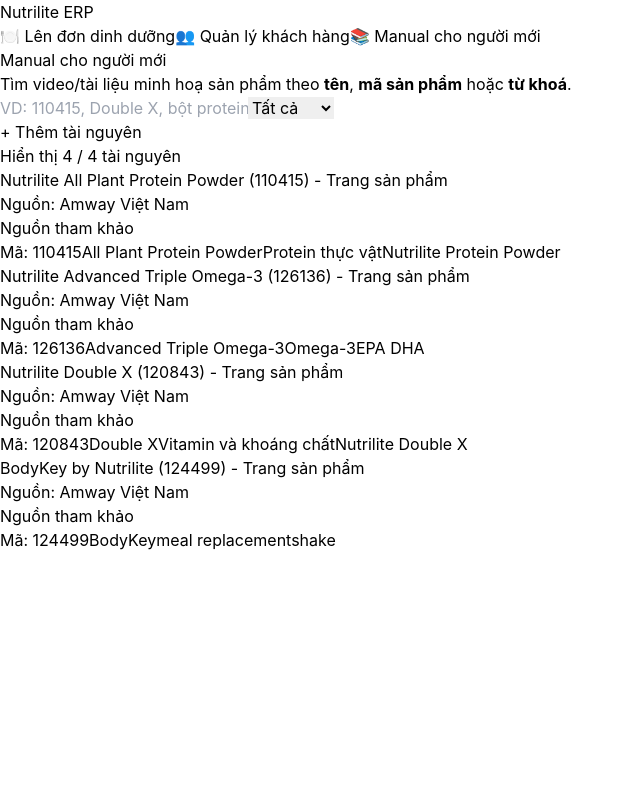
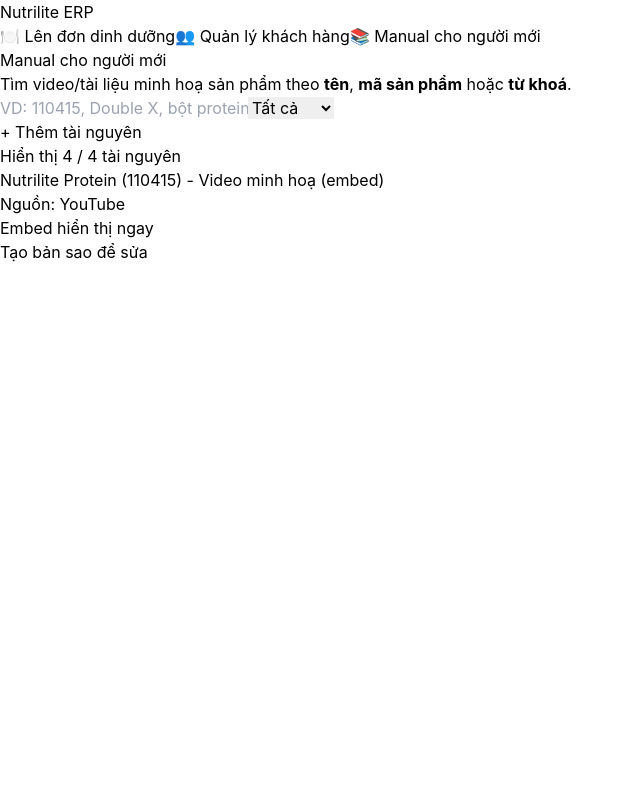
Before and after one commit to lqdon1991/app-len-don, a React (Vite) app: page / in a window 1280 px wide. Both pictures are taken after a click on the button "📚 Manual cho người mới". Shown: the top 800 px of the page, without its empty margins (0-640 px from the left). Built offline with nearby package versions, Linux system fonts and the light colour scheme.

Commit message:
update 2503-2

```diff
--- a/src/components/ManualLibrary.tsx
+++ b/src/components/ManualLibrary.tsx
@@ -1,16 +1,22 @@
 import { useEffect, useMemo, useState } from 'react';
 import { ManualResource, ManualResourceSource } from '../types';
 import { manualDefaultResources } from '../data/manualDefaultResources';
-import { addUserManualResource, getUserManualResources } from '../utils/manualStorage';
+import { addUserManualResource, deleteUserManualResource, getUserManualResources, updateUserManualResource } from '../utils/manualStorage';
 import { toYoutubeEmbedUrl } from '../utils/youtube';
 
 type ManualFilter = 'all' | 'youtube' | 'amway';
 
 export default function ManualLibrary() {
-  const [resources, setResources] = useState<ManualResource[]>(manualDefaultResources);
+  const [userResources, setUserResources] = useState<ManualResource[]>([]);
   const [query, setQuery] = useState('');
   const [filter, setFilter] = useState<ManualFilter>('all');
   const [showAdd, setShowAdd] = useState(false);
+  const [editingResourceId, setEditingResourceId] = useState<string | null>(null);
+
+  const resources = useMemo(
+    () => [...manualDefaultResources, ...userResources],
+    [userResources]
+  );
 
   // Add form state
   const [title, setTitle] = useState('');
@@ -23,7 +29,7 @@
 
   useEffect(() => {
     const user = getUserManualResources();
-    setResources([...manualDefaultResources, ...user]);
+    setUserResources(user);
   }, []);
 
   const filteredResources = useMemo(() => {
@@ -81,14 +87,89 @@
     });
 
     if (!saved) return;
-    setResources(prev => [...prev, saved]);
+
+    if (editingResourceId) {
+      const updated = updateUserManualResource(editingResourceId, {
+        title: title.trim(),
+        author: author.trim() || undefined,
+        source,
+        url: url.trim(),
+        embedUrl: embedUrl || undefined,
+        productNames: toList(productNames),
+        productCodes: toList(productCodes),
+        freeKeywords: toList(freeKeywords)
+      });
+
+      if (updated) {
+        setUserResources(prev => prev.map(r => (r.id === editingResourceId ? updated : r)));
+      }
+    } else {
+      setUserResources(prev => [...prev, saved]);
+    }
+
     setShowAdd(false);
+    setEditingResourceId(null);
     setTitle('');
     setAuthor('');
     setUrl('');
     setProductNames('');
     setProductCodes('');
     setFreeKeywords('');
+  };
+
+  const isUserOwnedResource = (id: string) => userResources.some(r => r.id === id);
+
+  const prefillFormFromResource = (r: ManualResource) => {
+    setTitle(r.title);
+    setAuthor(r.author || '');
+    setSource(r.source);
+    setUrl(r.url);
+    setProductNames(r.productNames.join(', '));
+    setProductCodes(r.productCodes.join(', '));
+    setFreeKeywords(r.freeKeywords.join(', '));
+  };
+
+  const handleEdit = (r: ManualResource) => {
+    if (isUserOwnedResource(r.id)) {
+      setEditingResourceId(r.id);
+      prefillFormFromResource(r);
+      setShowAdd(true);
+      return;
+    }
+
+    // Tạo bản sao để cho phép sửa (tránh sửa trực tiếp tài nguyên mặc định)
+    const copied = addUserManualResource({
+      title: r.title,
+      author: r.author,
+      source: r.source,
+      url: r.url,
+      embedUrl: r.embedUrl,
+      productNames: r.productNames,
+      productCodes: r.productCodes,
+      freeKeywords: r.freeKeywords,
+    });
+
+    if (!copied) {
+      alert('Không thể tạo bản sao để chỉnh sửa.');
+      return;
+    }
+
+    setUserResources(prev => [...prev, copied]);
+    setEditingResourceId(copied.id);
+    prefillFormFromResource(copied);
+    setShowAdd(true);
+  };
+
+  const handleDelete = (r: ManualResource) => {
+    if (!isUserOwnedResource(r.id)) return;
+    const ok = deleteUserManualResource(r.id);
+    if (!ok) return;
+    setUserResources(prev => prev.filter(x => x.id !== r.id));
+
+    if (editingResourceId === r.id) {
+      setEditingResourceId(null);
+      setShowAdd(false);
+    }
   };
 
   return (
@@ -136,7 +217,9 @@
 
         {showAdd && (
           <div className="mt-5 border-t pt-5 space-y-4">
-            <h2 className="font-semibold text-gray-800">Thêm tài nguyên (lưu trên trình duyệt)</h2>
+            <h2 className="font-semibold text-gray-800">
+              {editingResourceId ? 'Chỉnh sửa tài nguyên (lưu trên trình duyệt)' : 'Thêm tài nguyên (lưu trên trình duyệt)'}
+            </h2>
 
             <div className="grid md:grid-cols-2 gap-4">
               <div>
@@ -214,7 +297,7 @@
                 onClick={handleAdd}
                 className="px-5 py-2 bg-green-500 text-white rounded-lg hover:bg-green-600 font-semibold"
               >
-                Lưu tài nguyên
+                {editingResourceId ? 'Lưu thay đổi' : 'Lưu tài nguyên'}
               </button>
               <button
                 onClick={() => setShowAdd(false)}
@@ -245,6 +328,35 @@
               <div className="text-xs text-gray-400 whitespace-nowrap">
                 {r.source === 'youtube' ? 'Embed hiển thị ngay' : 'Nguồn tham khảo'}
               </div>
+            </div>
+
+            <div className="mt-3 flex gap-2 flex-wrap">
+              {isUserOwnedResource(r.id) ? (
+                <>
+                  <button
+                    type="button"
+                    onClick={() => handleEdit(r)}
+                    className="px-3 py-1 text-xs bg-yellow-50 border border-yellow-300 text-yellow-900 rounded-lg hover:bg-yellow-100"
+                  >
+                    Sửa
+                  </button>
+                  <button
+                    type="button"
+                    onClick={() => handleDelete(r)}
+                    className="px-3 py-1 text-xs bg-red-50 border border-red-300 text-red-800 rounded-lg hover:bg-red-100"
+                  >
+                    Xoá
+                  </button>
+                </>
+              ) : (
+                <button
+                  type="button"
+                  onClick={() => handleEdit(r)}
+                  className="px-3 py-1 text-xs bg-blue-50 border border-blue-200 text-blue-900 rounded-lg hover:bg-blue-100"
+                >
+                  Tạo bản sao để sửa
+                </button>
+              )}
             </div>
 
             {r.source === 'youtube' && r.embedUrl && (
--- a/src/data/manualDefaultResources.ts
+++ b/src/data/manualDefaultResources.ts
@@ -2,39 +2,43 @@
 
 export const manualDefaultResources: ManualResource[] = [
   {
-    id: 'amway-product-110415',
-    title: 'Nutrilite All Plant Protein Powder (110415) - Trang sản phẩm',
-    source: 'amway',
-    url: 'https://www.amway.com.vn/vn/Categories/Dinh-D%C6%B0%E1%BB%A1ng-V%C3%A0-S%E1%BB%A9c-Kh%E1%BB%8Fe/Dinh-D%C6%B0%E1%BB%A1ng-Thi%E1%BA%BFt-Y%E1%BA%BFu-H%E1%BA%B1ng-Ng%C3%A0y/TPBVSK-Nutrilite%E2%84%A2-All-Plant-Protein-Powder/p/110415',
+    id: 'youtube-product-110415',
+    title: 'Nutrilite Protein (110415) - Video minh hoạ (embed)',
+    source: 'youtube',
+    url: 'https://youtu.be/dEwuLR8gh8A?si=PHPyHk-QSNzJu5I6',
+    embedUrl: 'https://www.youtube.com/embed/dEwuLR8gh8A',
     productNames: ['All Plant Protein Powder', 'Protein thực vật', 'Nutrilite Protein Powder'],
     productCodes: ['110415'],
-    freeKeywords: ['protein', 'đạm', 'bột protein', 'sản phẩm', 'amway'],
+    freeKeywords: ['protein', 'đạm', 'bột protein', '110415', 'nutrilite'],
   },
   {
-    id: 'amway-product-126136',
-    title: 'Nutrilite Advanced Triple Omega-3 (126136) - Trang sản phẩm',
-    source: 'amway',
-    url: 'https://www.amway.com.vn/vn/Categories/Dinh-D%C6%B0%E1%BB%A1ng-V%C3%A0-S%E1%BB%A9c-Kh%E1%BB%8Fe/Dinh-D%C6%B0%E1%BB%A1ng-Thi%E1%BA%BFt-Y%E1%BA%BFu-H%E1%BA%B1ng-Ng%C3%A0y/TPBVSK-Nutrilite%E2%84%A2-Advanced-Triple-Omega-3/p/126136',
+    id: 'youtube-product-126136',
+    title: 'Nutrilite Omega-3 (126136) - Video minh hoạ (embed)',
+    source: 'youtube',
+    url: 'https://youtube.com/shorts/R2HM7y8iL98?si=aM9zGVtTLKjbnZW1',
+    embedUrl: 'https://www.youtube.com/embed/R2HM7y8iL98',
     productNames: ['Advanced Triple Omega-3', 'Omega-3', 'EPA DHA', 'Nutrilite Omega-3'],
     productCodes: ['126136'],
-    freeKeywords: ['omega-3', 'omega3', 'chất béo', 'tim mạch', 'não bộ', 'amway'],
+    freeKeywords: ['omega-3', 'omega3', '126136', 'epa', 'dha', 'nutrilite'],
   },
   {
-    id: 'amway-product-120843',
-    title: 'Nutrilite Double X (120843) - Trang sản phẩm',
-    source: 'amway',
-    url: 'https://www.amway.com.vn/vn/Categories/Dinh-D%C6%B0%E1%BB%A1ng-V%C3%A0-S%E1%BB%A9c-Kh%E1%BB%8Fe/Dinh-D%C6%B0%E1%BB%A1ng-Thi%E1%BA%BFt-Y%E1%BA%BFu-H%E1%BA%B1ng-Ng%C3%A0y/TP-BVSK-Nutrilite-Double-X/p/120843',
+    id: 'youtube-product-120843',
+    title: 'Nutrilite Double X (120843) - Video minh hoạ (embed)',
+    source: 'youtube',
+    url: 'https://youtu.be/oCs1VPqmqrs?si=GoKnwTQlLHS-SjFn',
+    embedUrl: 'https://www.youtube.com/embed/oCs1VPqmqrs',
     productNames: ['Double X', 'Vitamin và khoáng chất', 'Nutrilite Double X'],
     productCodes: ['120843'],
-    freeKeywords: ['double x', 'vitamin', 'khoáng chất', 'vi chất', 'amway'],
+    freeKeywords: ['double x', '120843', 'vitamin', 'khoáng chất', 'nutrilite'],
   },
   {
-    id: 'amway-product-124499',
-    title: 'BodyKey by Nutrilite (124499) - Trang sản phẩm',
-    source: 'amway',
-    url: 'https://www.amway.com.vn/vn/Categories/Dinh-D%C6%B0%E1%BB%A1ng-V%C3%A0-S%E1%BB%A9c-Kh%E1%BB%8Fe/H%E1%BB%97-Tr%E1%BB%A3-Qu%E1%BA%A3n-L%C3%BD-C%C3%A2n-N%E1%BA%B7ng/Th%E1%BB%B1c-ph%E1%BA%A9m-d%C3%B9ng-cho-ch%E1%BA%BF-%C4%91%E1%BB%99-%C4%83n-%C4%91%E1%BA%B7c-bi%E1%BB%87t-BodyKey-By-Nutrilite%E2%84%A2-%E2%80%93-V%E1%BB%8B-Tr%C3%A0-S%E1%BB%AFa/p/124499',
+    id: 'youtube-product-124499',
+    title: 'BodyKey (124499) - Video minh hoạ (embed)',
+    source: 'youtube',
+    url: 'https://youtu.be/BrjsWEAEpmg?si=roCHYnLNLY5H0qtq',
+    embedUrl: 'https://www.youtube.com/embed/BrjsWEAEpmg',
     productNames: ['BodyKey', 'meal replacement', 'shake', 'BodyKey by Nutrilite'],
     productCodes: ['124499'],
-    freeKeywords: ['bodykey', 'bữa sáng', 'giảm cân', 'đầy đủ dinh dưỡng', 'amway'],
+    freeKeywords: ['bodykey', '124499', 'bữa sáng', 'giảm cân', 'meal replacement', 'nutrilite'],
   },
 ];
--- a/src/utils/manualStorage.ts
+++ b/src/utils/manualStorage.ts
@@ -32,3 +32,41 @@
     return null;
   }
 }
+
+export function updateUserManualResource(
+  id: string,
+  updates: Omit<ManualResource, 'id'>
+): ManualResource | null {
+  try {
+    const current = getUserManualResources();
+    const index = current.findIndex(r => r.id === id);
+    if (index === -1) return null;
+
+    const next: ManualResource = {
+      ...current[index],
+      ...updates,
+      id
+    };
+
+    const result = [...current];
+    result[index] = next;
+    localStorage.setItem(STORAGE_KEY, JSON.stringify(result));
+    return next;
+  } catch (error) {
+    console.error('Failed to update manual resource:', error);
+    return null;
+  }
+}
+
+export function deleteUserManualResource(id: string): boolean {
+  try {
+    const current = getUserManualResources();
+    const next = current.filter(r => r.id !== id);
+    if (next.length === current.length) return false;
+    localStorage.setItem(STORAGE_KEY, JSON.stringify(next));
+    return true;
+  } catch (error) {
+    console.error('Failed to delete manual resource:', error);
+    return false;
+  }
+}
```
